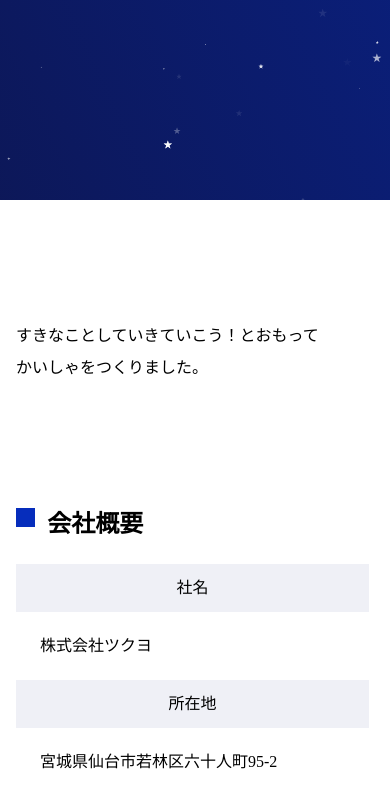
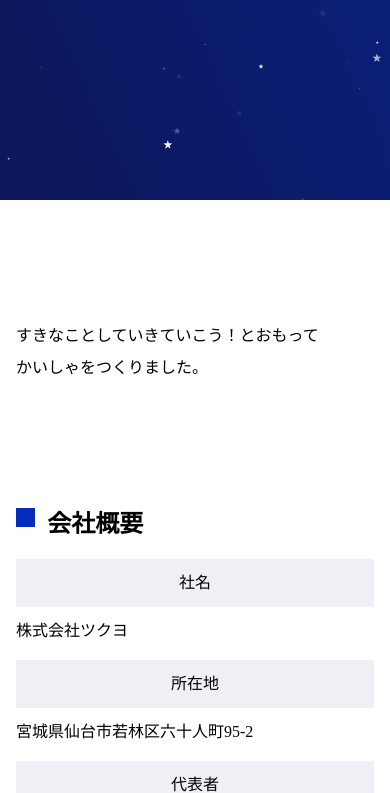
Before and after one commit to mryellow99/tsukuyo-site, a plain HTML site: page index.html in a window 390 px wide. Shown: the part 300-1093 px from the top of the page. Drawn offline with Linux system fonts and the light colour scheme; a web font is replaced by a local one.

Commit message:
スマホ画面用のテーブルスタイル追加

```diff
--- a/style.css
+++ b/style.css
@@ -152,4 +152,10 @@ body {
   .table-style dd {
     width: 100%;
   }
+  .table-style dd {
+    margin: 0 0 5px;
+  }
+  .table-style dt {
+    margin: 0;
+  }
 }
```
